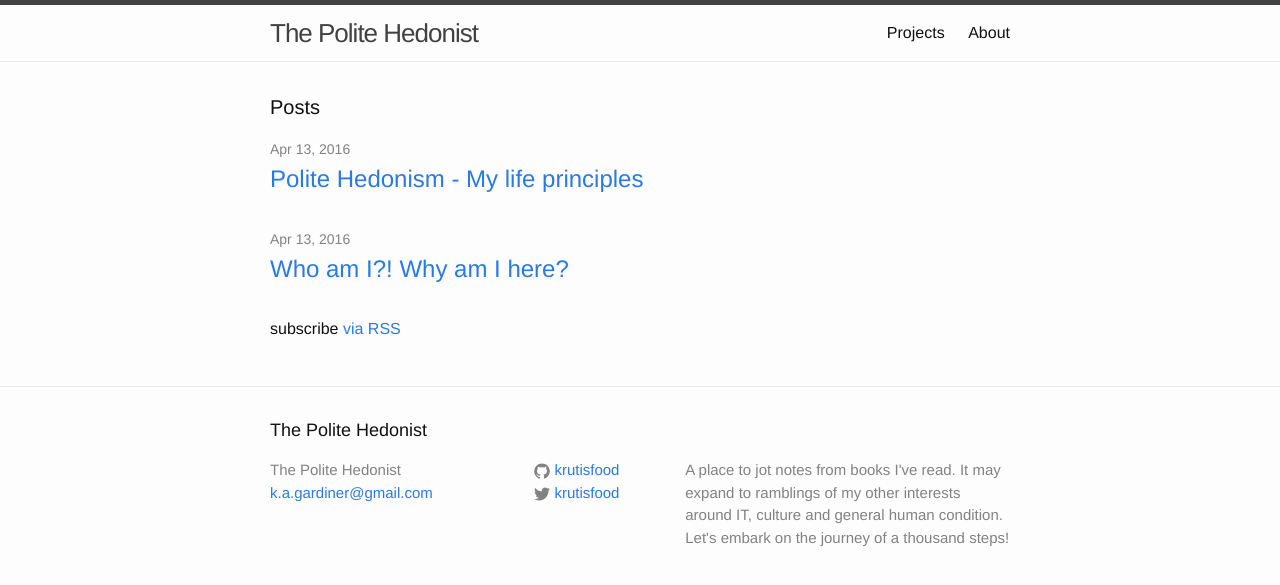
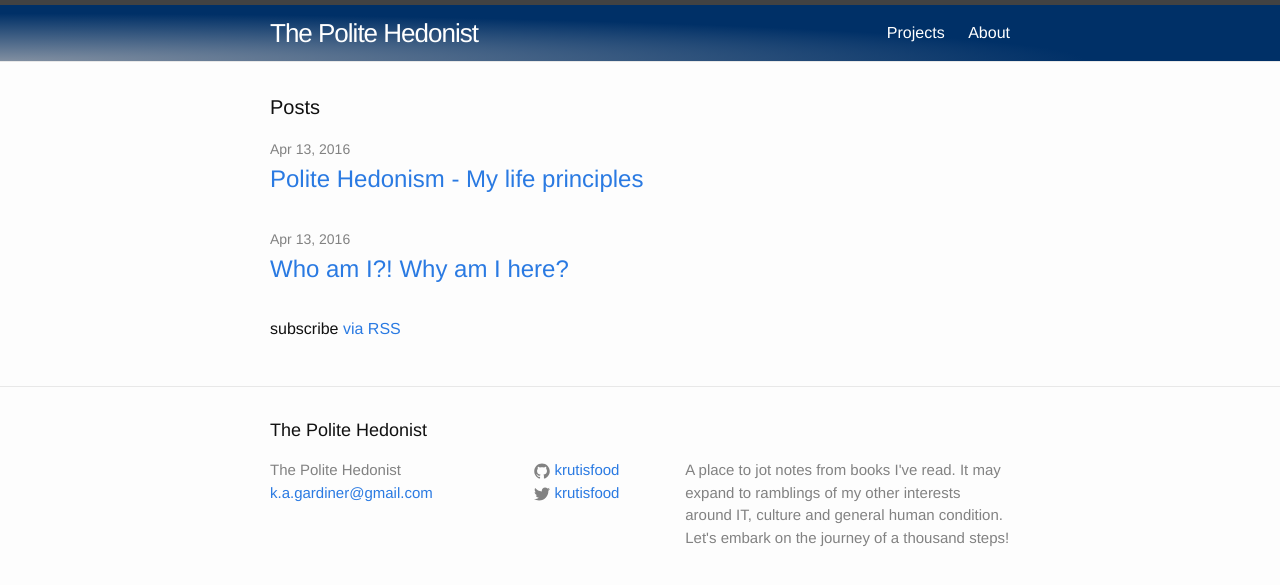
Before and after one commit to krutisfood/krutisfood.github.io, a Jekyll site: the page built from index.html, in a window 1280 px wide. Shown: the top 585 px of the page. Built offline with Jekyll 4.4.1, drawn with Linux system fonts in a browser that asks for light colours.

Commit message:
Style the header

```diff
--- a/_sass/_layout.scss
+++ b/_sass/_layout.scss
@@ -8,6 +8,7 @@
 
     // Positioning context for the mobile navigation icon
     position: relative;
+    background-image: radial-gradient(at left bottom,#818fa1 0,#003067 60%);
 }
 
 .site-title {
@@ -20,7 +21,7 @@
 
     &,
     &:visited {
-        color: $grey-color-dark;
+	color:white;
     }
 }
 
@@ -33,7 +34,7 @@
     }
 
     .page-link {
-        color: $text-color;
+        color: white;
         line-height: $base-line-height;
 
         // Gaps between nav items, but not on the last one
```
